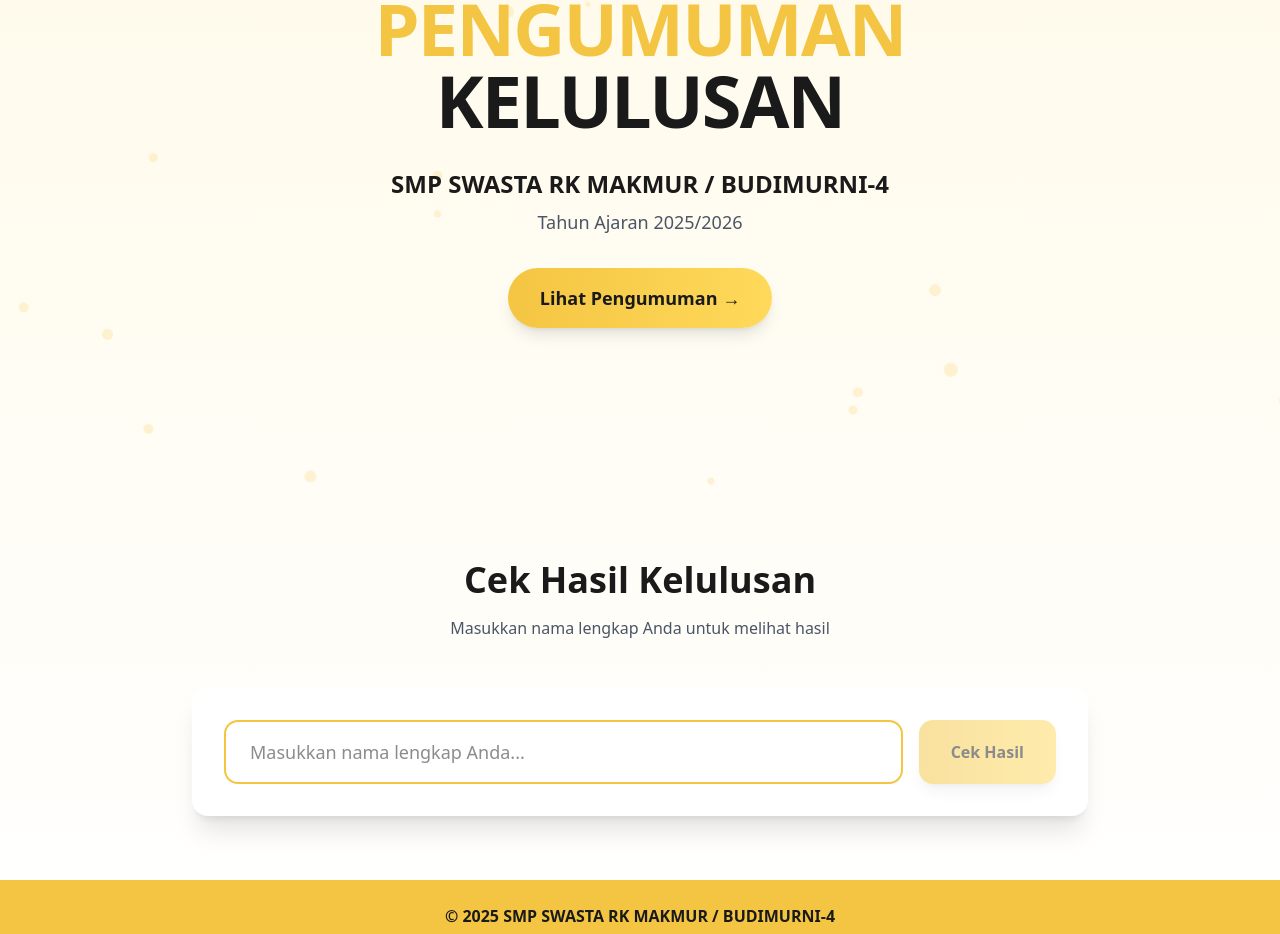
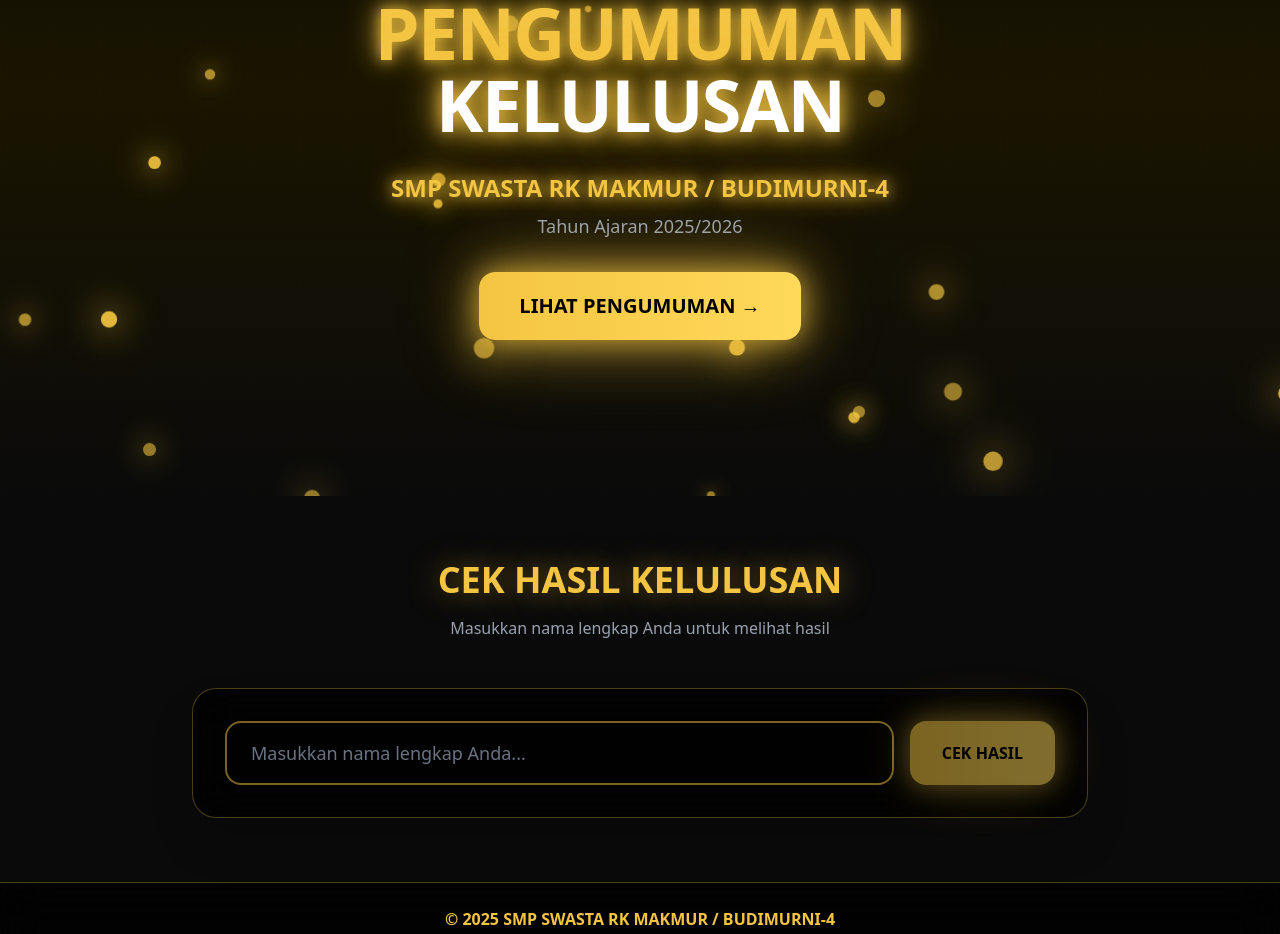
Before and after one commit to Jhonsescobar/announcement, a Next.js app: page / in a window 1280 px wide. Shown: the part 304-1238 px from the top of the page. Built offline with nearby package versions, Linux system fonts and the light colour scheme.

Commit message:
c48320b8-02f4-4a67-9d1b-8a898365492c

```diff
--- a/src/app/page.tsx
+++ b/src/app/page.tsx
@@ -1,6 +1,6 @@
 'use client'
 
-import { useState, useEffect, useRef } from 'react'
+import { useState, useEffect } from 'react'
 
 // Student data for all classes
 const studentData = {
@@ -42,9 +42,6 @@ const studentData = {
   ]
 }
 
-// Countdown target date: June 2, 2:00 PM WIB (Asia/Jakarta)
-const targetDate = new Date('2025-06-02T14:00:00+07:00')
-
 export default function Home() {
   const [currentTime, setCurrentTime] = useState(new Date())
   const [isAnnouncementOpen, setIsAnnouncementOpen] = useState(false)
@@ -66,35 +63,54 @@ export default function Home() {
 
   // Particle generation
   useEffect(() => {
-    const newParticles = Array.from({ length: 20 }, (_, i) => ({
+    const newParticles = Array.from({ length: 30 }, (_, i) => ({
       id: i,
       x: Math.random() * 100,
       y: Math.random() * 100,
-      size: Math.random() * 10 + 5,
-      duration: Math.random() * 3 + 2
+      size: Math.random() * 15 + 5,
+      duration: Math.random() * 4 + 3
     }))
     setParticles(newParticles)
   }, [])
 
-  // Countdown timer
+  // Countdown timer - target: June 2, 2025 at 2:00 PM WIB (Asia/Jakarta timezone)
   useEffect(() => {
-    const interval = setInterval(() => {
+    const calculateTimeLeft = () => {
       const now = new Date()
       setCurrentTime(now)
+
+      // Create target date in WIB (UTC+7)
+      const targetYear = 2025
+      const targetMonth = 5 // June (0-indexed)
+      const targetDay = 2
+      const targetHour = 14 // 2 PM
+      const targetMinute = 0
+      const targetSecond = 0
+
+      // Create date in WIB timezone
+      const targetDate = new Date(Date.UTC(targetYear, targetMonth, targetDay, targetHour - 7, targetMinute, targetSecond))
+
       const diff = targetDate.getTime() - now.getTime()
 
       if (diff <= 0) {
         setIsAnnouncementOpen(true)
         setTimeLeft({ days: 0, hours: 0, minutes: 0, seconds: 0 })
-        clearInterval(interval)
-      } else {
+        return
+      }
+
       const days = Math.floor(diff / (1000 * 60 * 60 * 24))
       const hours = Math.floor((diff % (1000 * 60 * 60 * 24)) / (1000 * 60 * 60))
       const minutes = Math.floor((diff % (1000 * 60 * 60)) / (1000 * 60))
       const seconds = Math.floor((diff % (1000 * 60)) / 1000)
+
       setTimeLeft({ days, hours, minutes, seconds })
     }
-    }, 1000)
+
+    // Initial calculation
+    calculateTimeLeft()
+
+    // Update every second
+    const interval = setInterval(calculateTimeLeft, 1000)
 
     return () => clearInterval(interval)
   }, [])
@@ -173,83 +189,109 @@ export default function Home() {
   }
 
   return (
-    <div className="min-h-screen bg-gradient-to-b from-[#FFF9E6] to-white text-[#1A1A1A]">
-      {/* Floating particles background */}
+    <div className="min-h-screen bg-[#0a0a0a] text-[#1A1A1A]">
+      {/* Dark background with gradient */}
+      <div className="fixed inset-0 bg-gradient-to-b from-[#0a0a0a] via-[#1a1500] to-[#0a0a0a] z-0"></div>
+
+      {/* Neon particle background */}
       <div className="fixed inset-0 pointer-events-none overflow-hidden z-0">
         {particles.map((particle) => (
           <div
             key={particle.id}
-            className="absolute rounded-full opacity-20"
+            className="absolute rounded-full animate-neon-particle"
             style={{
               left: `${particle.x}%`,
               top: `${particle.y}%`,
               width: `${particle.size}px`,
               height: `${particle.size}px`,
               backgroundColor: '#F4C542',
-              animation: `float ${particle.duration}s ease-in-out infinite`
+              boxShadow: `0 0 ${particle.size * 2}px #F4C542, 0 0 ${particle.size * 4}px #FFD95A`,
+              animationDuration: `${particle.duration}s`
             }}
           />
         ))}
       </div>
 
+      {/* Grid pattern overlay */}
+      <div className="fixed inset-0 pointer-events-none z-0 opacity-10">
+        <div className="absolute inset-0" style={{
+          backgroundImage: 'linear-gradient(rgba(244, 197, 66, 0.1) 1px, transparent 1px), linear-gradient(90deg, rgba(244, 197, 66, 0.1) 1px, transparent 1px)',
+          backgroundSize: '50px 50px'
+        }}></div>
+      </div>
+
       {/* Hero Section */}
       <section className="relative z-10 min-h-screen flex flex-col items-center justify-center px-4 py-12">
         <div className="text-center max-w-4xl mx-auto space-y-8 animate-fade-in">
-          {/* School badge decoration */}
-          <div className="mx-auto w-24 h-24 rounded-full bg-gradient-to-br from-[#F4C542] to-[#FFD95A] flex items-center justify-center shadow-lg animate-bounce-slow">
-            <span className="text-4xl font-bold text-white">🎓</span>
+          {/* School badge with neon glow */}
+          <div className="mx-auto w-28 h-28 rounded-full bg-gradient-to-br from-[#F4C542] to-[#FFD95A] flex items-center justify-center animate-neon-glow">
+            <span className="text-5xl font-bold text-black">🎓</span>
           </div>
 
-          {/* Main title */}
+          {/* Main title with neon effect */}
           <h1 className="text-4xl md:text-6xl lg:text-7xl font-black tracking-tight animate-slide-up">
-            <span className="block text-[#F4C542]">PENGUMUMAN</span>
-            <span className="block text-[#1A1A1A]">KELULUSAN</span>
+            <span className="block text-[#F4C542] animate-neon-text">PENGUMUMAN</span>
+            <span className="block text-white animate-neon-text" style={{ animationDelay: '0.2s' }}>KELULUSAN</span>
           </h1>
 
           {/* Subtitle */}
-          <div className="space-y-2 animate-slide-up" style={{ animationDelay: '0.2s' }}>
-            <p className="text-xl md:text-2xl font-semibold text-[#1A1A1A]">
+          <div className="space-y-2 animate-slide-up" style={{ animationDelay: '0.3s' }}>
+            <p className="text-xl md:text-2xl font-bold text-[#F4C542] animate-neon-text">
               SMP SWASTA RK MAKMUR / BUDIMURNI-4
             </p>
-            <p className="text-lg text-gray-600">Tahun Ajaran 2025/2026</p>
+            <p className="text-lg text-gray-400">Tahun Ajaran 2025/2026</p>
           </div>
 
           {/* Countdown */}
           {!isAnnouncementOpen ? (
             <div className="animate-slide-up" style={{ animationDelay: '0.4s' }}>
-              <div className="bg-white rounded-2xl shadow-xl p-6 md:p-8 max-w-2xl mx-auto">
-                <p className="text-sm md:text-base text-gray-600 mb-4 font-medium">
-                  Pengumuman akan dibuka dalam:
+              <div className="relative">
+                {/* Neon glow behind countdown */}
+                <div className="absolute inset-0 bg-[#F4C542]/20 blur-3xl rounded-3xl"></div>
+
+                <div className="relative bg-black/80 backdrop-blur-xl rounded-3xl p-6 md:p-8 max-w-2xl mx-auto border border-[#F4C542]/30 shadow-2xl">
+                  <p className="text-sm md:text-base text-gray-400 mb-6 font-medium tracking-wider">
+                    PENGUMUMAN AKAN DIBUKA DALAM:
                   </p>
                   <div className="grid grid-cols-4 gap-3 md:gap-4">
                     {[
-                    { value: timeLeft.days, label: 'Hari' },
-                    { value: timeLeft.hours, label: 'Jam' },
-                    { value: timeLeft.minutes, label: 'Menit' },
-                    { value: timeLeft.seconds, label: 'Detik' }
+                      { value: timeLeft.days, label: 'HARI' },
+                      { value: timeLeft.hours, label: 'JAM' },
+                      { value: timeLeft.minutes, label: 'MENIT' },
+                      { value: timeLeft.seconds, label: 'DETIK' }
                     ].map((item) => (
-                    <div key={item.label} className="bg-gradient-to-br from-[#F4C542] to-[#FFD95A] rounded-xl p-3 md:p-4 text-center">
-                      <span className="text-2xl md:text-4xl font-black text-white block">
+                      <div key={item.label} className="relative group">
+                        {/* Neon glow effect */}
+                        <div className="absolute inset-0 bg-[#F4C542] blur-xl opacity-30 group-hover:opacity-50 transition-opacity"></div>
+                        <div className="relative bg-gradient-to-br from-[#1a1500] to-[#0a0a0a] rounded-2xl p-4 md:p-5 text-center border-2 border-[#F4C542]/50">
+                          <span className="text-3xl md:text-5xl font-black text-[#F4C542] block animate-neon-text" style={{ textShadow: '0 0 20px #F4C542, 0 0 40px #FFD95A' }}>
                             {String(item.value).padStart(2, '0')}
                           </span>
-                      <span className="text-xs md:text-sm font-medium text-white/90">
+                          <span className="text-xs md:text-sm font-bold text-gray-500 tracking-wider">
                             {item.label}
                           </span>
                         </div>
+                      </div>
                     ))}
                   </div>
-                <p className="text-xs md:text-sm text-gray-500 mt-4">
+                  <div className="mt-6 flex items-center justify-center gap-2 text-gray-500">
+                    <svg className="w-5 h-5" fill="none" stroke="currentColor" viewBox="0 0 24 24">
+                      <path strokeLinecap="round" strokeLinejoin="round" strokeWidth={2} d="M12 8v4l3 3m6-3a9 9 0 11-18 0 9 9 0 0118 0z" />
+                    </svg>
+                    <p className="text-sm">
                       2 Juni 2025, 14:00 WIB
                     </p>
+                  </div>
+                </div>
               </div>
             </div>
           ) : (
             <button
               onClick={scrollToSection}
-              className="animate-slide-up px-8 py-4 bg-gradient-to-r from-[#F4C542] to-[#FFD95A] text-[#1A1A1A] font-bold text-lg rounded-full shadow-lg hover:shadow-xl hover:scale-105 transition-all duration-300"
+              className="animate-slide-up px-10 py-5 bg-gradient-to-r from-[#F4C542] to-[#FFD95A] text-black font-bold text-xl rounded-2xl animate-neon-glow hover:scale-105 transition-all duration-300"
               style={{ animationDelay: '0.4s' }}
             >
-              Lihat Pengumuman →
+              LIHAT PENGUMUMAN →
             </button>
           )}
         </div>
@@ -259,51 +301,51 @@ export default function Home() {
       <section id="announcement" className="relative z-10 py-16 px-4">
         <div className="max-w-4xl mx-auto">
           <div className="text-center mb-12 space-y-4">
-            <h2 className="text-3xl md:text-4xl font-bold text-[#1A1A1A] animate-fade-in">
-              Cek Hasil Kelulusan
+            <h2 className="text-3xl md:text-4xl font-bold text-[#F4C542] animate-fade-in" style={{ textShadow: '0 0 30px rgba(244, 197, 66, 0.5)' }}>
+              CEK HASIL KELULUSAN
             </h2>
-            <p className="text-gray-600 animate-fade-in">
+            <p className="text-gray-400 animate-fade-in">
               Masukkan nama lengkap Anda untuk melihat hasil
             </p>
           </div>
 
           {!isAnnouncementOpen ? (
-            <div className="bg-white rounded-2xl shadow-xl p-8 text-center">
-              <div className="text-6xl mb-4">🔒</div>
-              <h3 className="text-xl font-bold mb-2">Pengumuman Belum Dibuka</h3>
-              <p className="text-gray-600">
+            <div className="bg-black/80 backdrop-blur-xl rounded-3xl p-8 text-center border border-[#F4C542]/30 shadow-2xl animate-fade-in">
+              <div className="text-7xl mb-6">🔒</div>
+              <h3 className="text-2xl font-bold mb-3 text-[#F4C542]">PENGUMUMAN BELUM DIBUKA</h3>
+              <p className="text-gray-400">
                 Silakan tunggu hingga 2 Juni 2025, pukul 14:00 WIB
               </p>
             </div>
           ) : (
             <div className="space-y-8">
               {/* Search form */}
-              <form onSubmit={handleSearch} className="bg-white rounded-2xl shadow-xl p-6 md:p-8 animate-fade-in">
+              <form onSubmit={handleSearch} className="bg-black/80 backdrop-blur-xl rounded-3xl p-6 md:p-8 border border-[#F4C542]/30 shadow-2xl animate-fade-in">
                 <div className="flex flex-col md:flex-row gap-4">
                   <input
                     type="text"
                     value={searchQuery}
                     onChange={(e) => setSearchQuery(e.target.value)}
                     placeholder="Masukkan nama lengkap Anda..."
-                    className="flex-1 px-6 py-4 rounded-xl border-2 border-[#F4C542] focus:outline-none focus:border-[#FFD95A] text-lg transition-colors"
+                    className="flex-1 px-6 py-4 rounded-2xl bg-black/50 border-2 border-[#F4C542]/50 focus:outline-none focus:border-[#F4C542] text-lg text-white placeholder-gray-500 transition-all focus:shadow-[0_0_20px_rgba(244,197,66,0.3)]"
                     disabled={isSearching}
                   />
                   <button
                     type="submit"
                     disabled={isSearching || !searchQuery.trim()}
-                    className="px-8 py-4 bg-gradient-to-r from-[#F4C542] to-[#FFD95A] text-[#1A1A1A] font-bold rounded-xl shadow-lg hover:shadow-xl hover:scale-105 transition-all duration-300 disabled:opacity-50 disabled:cursor-not-allowed disabled:hover:scale-100"
+                    className="px-8 py-4 bg-gradient-to-r from-[#F4C542] to-[#FFD95A] text-black font-bold rounded-2xl animate-neon-glow hover:scale-105 transition-all duration-300 disabled:opacity-50 disabled:cursor-not-allowed disabled:hover:scale-100"
                   >
-                    {isSearching ? 'Mencari...' : 'Cek Hasil'}
+                    {isSearching ? 'MENCARI...' : 'CEK HASIL'}
                   </button>
                 </div>
               </form>
 
               {/* Loading state */}
               {isSearching && (
-                <div className="bg-white rounded-2xl shadow-xl p-8 text-center animate-pulse">
-                  <div className="text-6xl mb-4 animate-spin">🎰</div>
-                  <h3 className="text-xl font-bold mb-2">Sedang Memeriksa...</h3>
-                  <p className="text-gray-600">
+                <div className="bg-black/80 backdrop-blur-xl rounded-3xl p-8 text-center border border-[#F4C542]/30 shadow-2xl animate-pulse">
+                  <div className="text-7xl mb-6 animate-spin">🎰</div>
+                  <h3 className="text-2xl font-bold mb-3 text-[#F4C542]">SEDANG MEMERIKSA...</h3>
+                  <p className="text-gray-400">
                     Memproses data kelulusan Anda
                   </p>
                 </div>
@@ -311,11 +353,11 @@ export default function Home() {
 
               {/* Random result animation */}
               {showRandomResult && randomResult && (
-                <div className="bg-white rounded-2xl shadow-xl p-8 text-center animate-shake">
-                  <div className="text-6xl mb-4">🎲</div>
-                  <h3 className="text-2xl font-bold mb-4">{randomResult.name}</h3>
-                  <div className={`text-3xl md:text-5xl font-black px-6 py-4 rounded-xl inline-block ${
-                    randomResult.status === 'LULUS' ? 'bg-green-100 text-green-600' : 'bg-red-100 text-red-600'
+                <div className="bg-black/80 backdrop-blur-xl rounded-3xl p-8 text-center border border-[#F4C542]/30 shadow-2xl animate-shake">
+                  <div className="text-7xl mb-6">🎲</div>
+                  <h3 className="text-2xl font-bold mb-4 text-white">{randomResult.name}</h3>
+                  <div className={`text-4xl md:text-6xl font-black px-6 py-4 rounded-2xl inline-block ${
+                    randomResult.status === 'LULUS' ? 'bg-green-500/20 text-green-400 border-2 border-green-500' : 'bg-red-500/20 text-red-400 border-2 border-red-500'
                   }`}>
                     {randomResult.status}
                   </div>
@@ -324,15 +366,15 @@ export default function Home() {
 
               {/* Tap to reveal */}
               {showTapToReveal && (
-                <div className="bg-white rounded-2xl shadow-xl p-8 text-center animate-bounce">
-                  <div className="text-6xl mb-4">🎁</div>
-                  <h3 className="text-2xl font-bold mb-4">Selamat!</h3>
-                  <p className="text-gray-600 mb-6">
+                <div className="bg-black/80 backdrop-blur-xl rounded-3xl p-8 text-center border border-[#F4C542]/30 shadow-2xl animate-bounce">
+                  <div className="text-7xl mb-6">🎁</div>
+                  <h3 className="text-2xl font-bold mb-4 text-[#F4C542]">SELAMAT!</h3>
+                  <p className="text-gray-400 mb-8 text-lg">
                     Hasil kelulusan Anda sudah siap
                   </p>
                   <button
                     onClick={handleTapToReveal}
-                    className="px-12 py-4 bg-gradient-to-r from-[#F4C542] to-[#FFD95A] text-[#1A1A1A] font-bold text-xl rounded-xl shadow-lg hover:shadow-xl hover:scale-105 transition-all duration-300"
+                    className="px-12 py-5 bg-gradient-to-r from-[#F4C542] to-[#FFD95A] text-black font-bold text-xl rounded-2xl animate-neon-glow hover:scale-105 transition-all duration-300"
                   >
                     TAP UNTUK MELIHAT HASIL
                   </button>
@@ -341,7 +383,7 @@ export default function Home() {
 
               {/* Final result */}
               {showFinalResult && searchResult && (
-                <div className="bg-white rounded-2xl shadow-xl p-8 text-center animate-slide-up">
+                <div className="bg-black/80 backdrop-blur-xl rounded-3xl p-8 text-center border-2 border-[#F4C542] shadow-2xl animate-slide-up relative overflow-hidden">
                   {celebrate && (
                     <div className="fixed inset-0 pointer-events-none z-50">
                       {Array.from({ length: 50 }).map((_, i) => (
@@ -361,17 +403,21 @@ export default function Home() {
                     </div>
                   )}
 
-                  <div className="text-6xl mb-4 animate-bounce">🎊</div>
-                  <h3 className="text-xl font-semibold text-gray-600 mb-2">
+                  {/* Neon glow background */}
+                  <div className="absolute inset-0 bg-[#F4C542]/10 blur-3xl"></div>
+
+                  <div className="relative">
+                    <div className="text-7xl mb-6 animate-bounce">🎊</div>
+                    <h3 className="text-xl font-semibold text-[#F4C542] mb-2">
                       {searchResult.className}
                     </h3>
-                  <h2 className="text-2xl md:text-3xl font-black mb-6">
+                    <h2 className="text-2xl md:text-3xl font-black mb-6 text-white">
                       {searchResult.name}
                     </h2>
-                  <div className="bg-gradient-to-r from-green-400 to-green-600 text-white text-4xl md:text-6xl font-black px-8 py-6 rounded-2xl inline-block shadow-lg animate-scale-up">
+                    <div className="bg-gradient-to-r from-green-400 to-green-600 text-black text-4xl md:text-6xl font-black px-8 py-6 rounded-2xl inline-block animate-neon-glow">
                       LULUS
                     </div>
-                  <p className="text-gray-600 mt-6 text-lg">
+                    <p className="text-gray-300 mt-6 text-lg">
                       Selamat! Anda berhasil lulus dan melanjutkan ke jenjang berikutnya.
                     </p>
                     <div className="mt-8 flex justify-center gap-4">
@@ -382,6 +428,7 @@ export default function Home() {
                       ))}
                     </div>
                   </div>
+                </div>
               )}
             </div>
           )}
@@ -389,25 +436,16 @@ export default function Home() {
       </section>
 
       {/* Footer */}
-      <footer className="relative z-10 bg-[#F4C542] text-[#1A1A1A] py-6 mt-auto">
+      <footer className="relative z-10 bg-black/80 backdrop-blur-xl text-[#F4C542] py-6 mt-auto border-t border-[#F4C542]/30">
         <div className="max-w-4xl mx-auto px-4 text-center">
-          <p className="font-semibold">© 2025 SMP SWASTA RK MAKMUR / BUDIMURNI-4</p>
-          <p className="text-sm text-[#1A1A1A]/80 mt-1">
+          <p className="font-bold">© 2025 SMP SWASTA RK MAKMUR / BUDIMURNI-4</p>
+          <p className="text-sm text-gray-500 mt-1">
             Selamat kepada semua siswa yang telah menyelesaikan pendidikan
           </p>
         </div>
       </footer>
 
       <style jsx global>{`
-        @keyframes float {
-          0%, 100% {
-            transform: translateY(0) rotate(0deg);
-          }
-          50% {
-            transform: translateY(-20px) rotate(180deg);
-          }
-        }
-
         @keyframes fade-in {
           from {
             opacity: 0;
@@ -471,6 +509,35 @@ export default function Home() {
           }
         }
 
+        @keyframes neon-glow {
+          0%, 100% {
+            box-shadow: 0 0 20px rgba(244, 197, 66, 0.5), 0 0 40px rgba(244, 197, 66, 0.3), 0 0 60px rgba(244, 197, 66, 0.1);
+          }
+          50% {
+            box-shadow: 0 0 30px rgba(244, 197, 66, 0.7), 0 0 60px rgba(244, 197, 66, 0.5), 0 0 90px rgba(244, 197, 66, 0.3);
+          }
+        }
+
+        @keyframes neon-text {
+          0%, 100% {
+            text-shadow: 0 0 10px rgba(244, 197, 66, 0.8), 0 0 20px rgba(244, 197, 66, 0.6), 0 0 30px rgba(244, 197, 66, 0.4);
+          }
+          50% {
+            text-shadow: 0 0 20px rgba(244, 197, 66, 1), 0 0 40px rgba(244, 197, 66, 0.8), 0 0 60px rgba(244, 197, 66, 0.6);
+          }
+        }
+
+        @keyframes neon-particle {
+          0%, 100% {
+            transform: translateY(0) scale(1);
+            opacity: 0.6;
+          }
+          50% {
+            transform: translateY(-20px) scale(1.2);
+            opacity: 1;
+          }
+        }
+
         .animate-fade-in {
           animation: fade-in 0.8s ease-out;
         }
@@ -495,8 +562,24 @@ export default function Home() {
           animation: confetti 4s ease-out forwards;
         }
 
+        .animate-neon-glow {
+          animation: neon-glow 2s ease-in-out infinite;
+        }
+
+        .animate-neon-text {
+          animation: neon-text 2s ease-in-out infinite;
+        }
+
+        .animate-neon-particle {
+          animation: neon-particle 3s ease-in-out infinite;
+        }
+
         html {
           scroll-behavior: smooth;
+        }
+
+        body {
+          background-color: #0a0a0a;
         }
       `}</style>
     </div>
```
Lines whose indentation alone changed are shown as unchanged.
